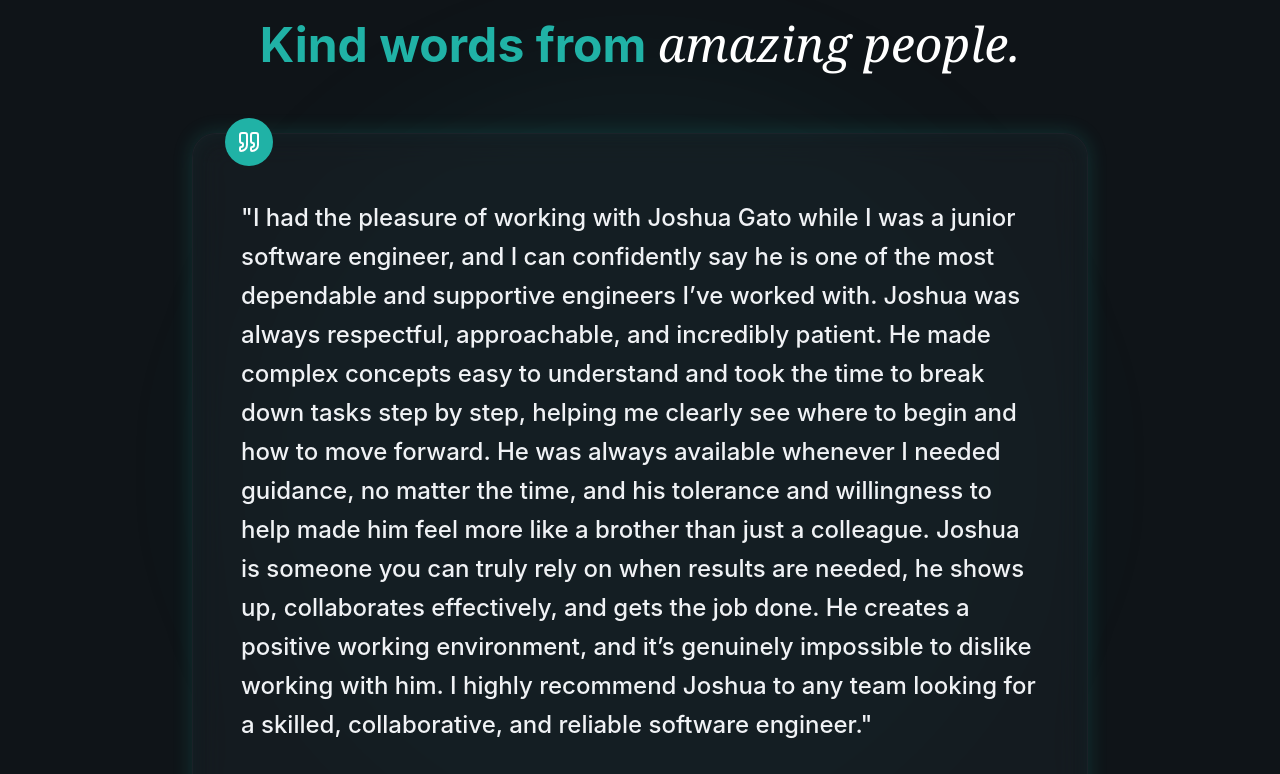
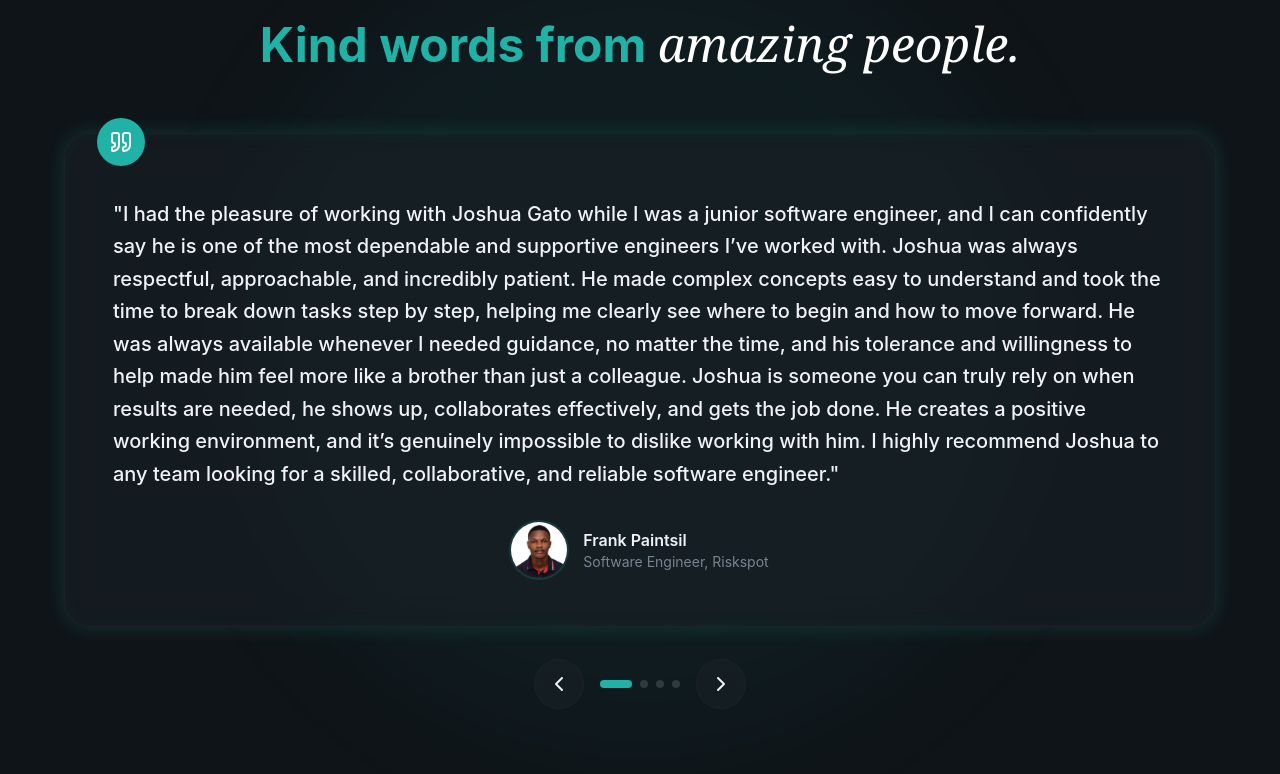
Before and after one commit to joshuagato/new-portfolio-website, a React (Vite) app: page / in a window 1280 px wide. Shown: the part 7762-8536 px from the top of the page. Built offline with nearby package versions, Linux system fonts and the light colour scheme; no server answers.

Commit message:
Updated the size of the testimonial section

```diff
--- a/src/sections/Testimonials.jsx
+++ b/src/sections/Testimonials.jsx
@@ -83,7 +83,7 @@ export const Testimonials = () => {
                 </div>
 
                 {/* Testimonial Carousel */}
-                <div className="max-w-4xl mx-auto">
+                <div className="max-w-6xl mx-auto">
                     <div className="relative">
                         {/* Main Testimonial */}
                         <div className="glass p-8 rounded-3xl md:p-12 glow-border animate-fade-in animation-delay-200">
@@ -92,11 +92,11 @@ export const Testimonials = () => {
                                 <Quote className="w-6 h-6 text-primary-foreground"/>
                             </div>
 
-                            <blockquote className="text-xl md:text-2xl font-medium leading-relaxed mb-8 pt-4">
+                            <blockquote className="text-sm md:text-xl font-medium leading-relaxed mb-8 pt-4">
                                 "{testimonials[activeIdx].quote}"
                             </blockquote>
 
-                            <div className="flex items-center gap-4">
+                            <div className="flex items-center justify-center gap-4">
                                 <img
                                     src={testimonials[activeIdx].avatar}
                                     alt={testimonials[activeIdx].author}
```
